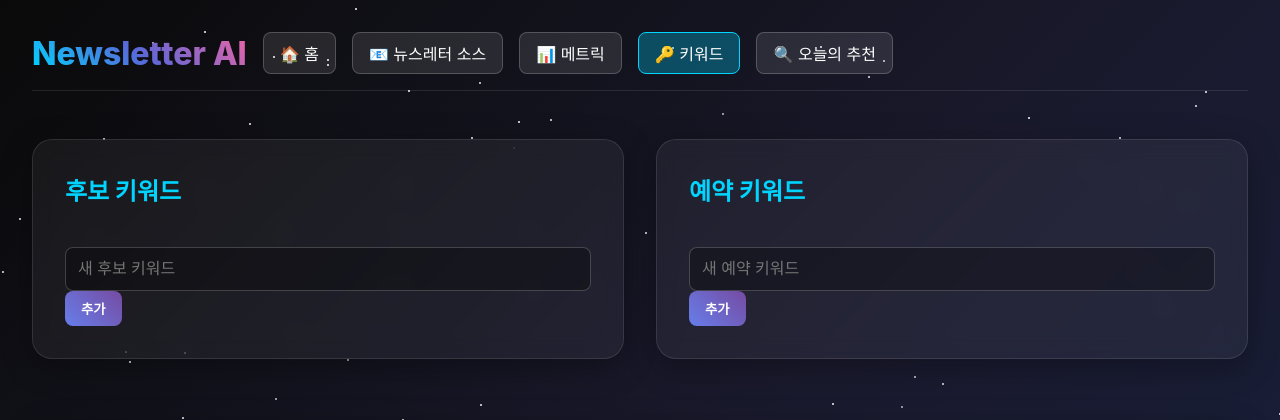
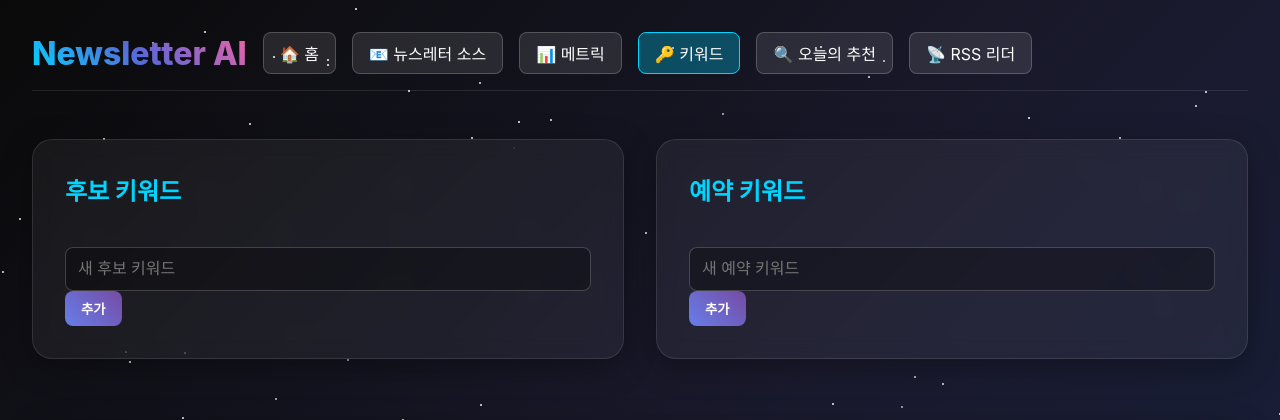
Before and after one commit to fairy-band/quick-news-be, a Python web app: template admin/src/main/resources/templates/keywords.html in a window 1280 px wide. Shown: the top 420 px of the page. Run offline with Jinja, Linux system fonts and the light colour scheme; the template is opened without the code that fills it, so the values that code supplies are empty.

Commit message:
feature : admin 수정

```diff
--- a/admin/src/main/resources/templates/keywords.html
+++ b/admin/src/main/resources/templates/keywords.html
@@ -436,6 +436,7 @@
                     <a href="./metrics" class="nav-link">📊 메트릭</a>
                     <a href="./keywords" class="nav-link active">🔑 키워드</a>
                     <a href="./recommendations" class="nav-link">🔍 오늘의 추천</a>
+                    <a href="./rss-reader" class="nav-link">📡 RSS 리더</a>
                 </div>
             </div>
         </div>
--- a/admin/src/main/resources/templates/recommendations.html
+++ b/admin/src/main/resources/templates/recommendations.html
@@ -644,6 +644,7 @@
                     <a href="./metrics" class="nav-link">📊 메트릭</a>
                     <a href="./keywords" class="nav-link">🔑 키워드</a>
                     <a href="./recommendations" class="nav-link active">🔍 오늘의 추천</a>
+                    <a href="./rss-reader" class="nav-link">📡 RSS 리더</a>
                 </div>
             </div>
         </div>
```
